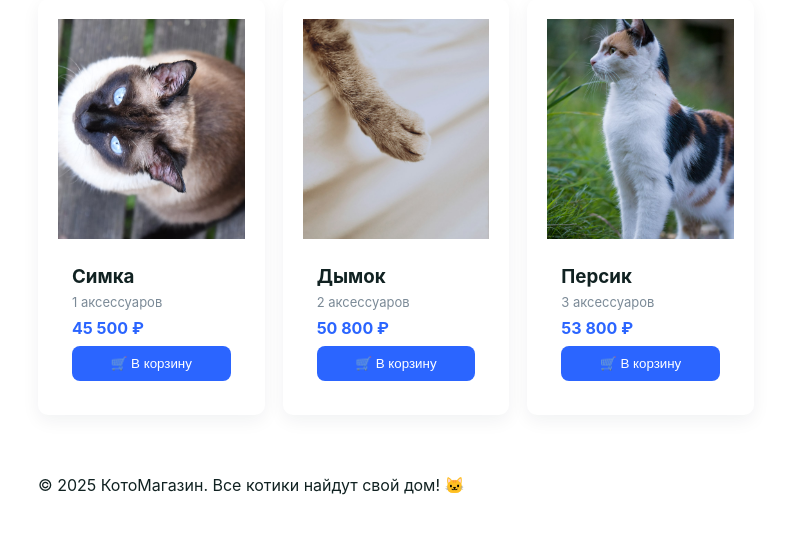
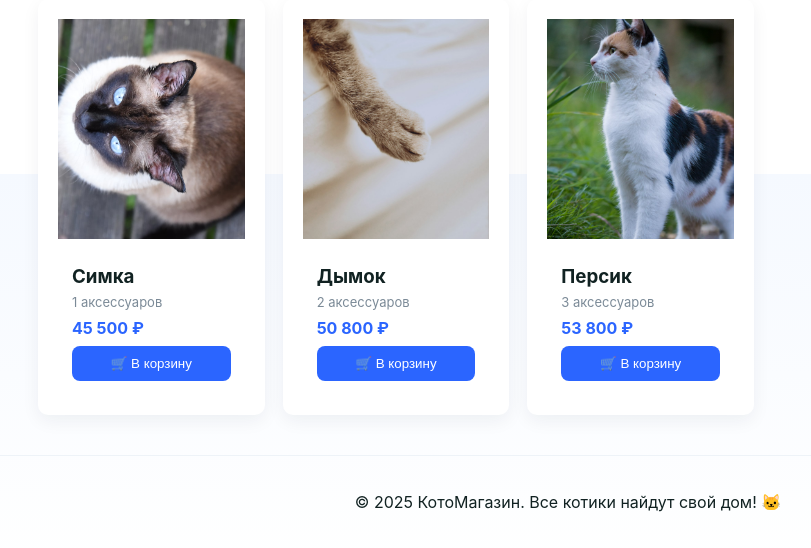
Before and after one commit to TheMaximuzz/Web-site-kitty, a Flask app: page / in a window 1280 px wide. Shown: the part 626-1174 px from the top of the page, without its empty margins (72-883 px from the left). Before the commit the page ends 1121 px from the top, so only its background shows below. Run offline with Flask 3, Linux system fonts and the light colour scheme.

Commit message:
Made static footer down the page

```diff
--- a/static/css/style.css
+++ b/static/css/style.css
@@ -340,3 +340,28 @@
 #clear-cart-btn-cart-contents-create:active {
   transform: translateY(1px);
 }
+
+/* === Sticky footer (прижат к низу окна) === */
+/* Чтобы flex-решение работало во всех браузерах */
+html, body {
+  height: 100%;
+  margin: 0;
+}
+
+body {
+  display: flex;
+  flex-direction: column;
+  min-height: 100vh;
+}
+
+.main-content {
+  flex: 1 0 auto;
+}
+
+.site-footer {
+  background: transparent;
+  border-top: 1px solid #eef3f8;
+  padding: 16px 0;
+  text-align: center;
+  flex-shrink: 0;
+}
```
